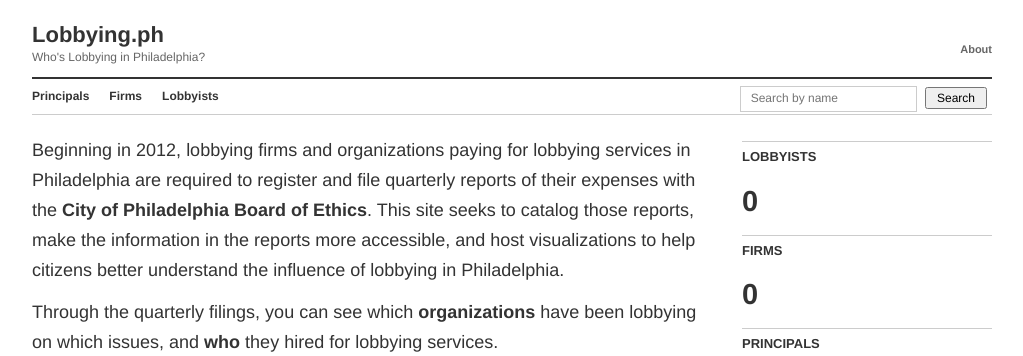
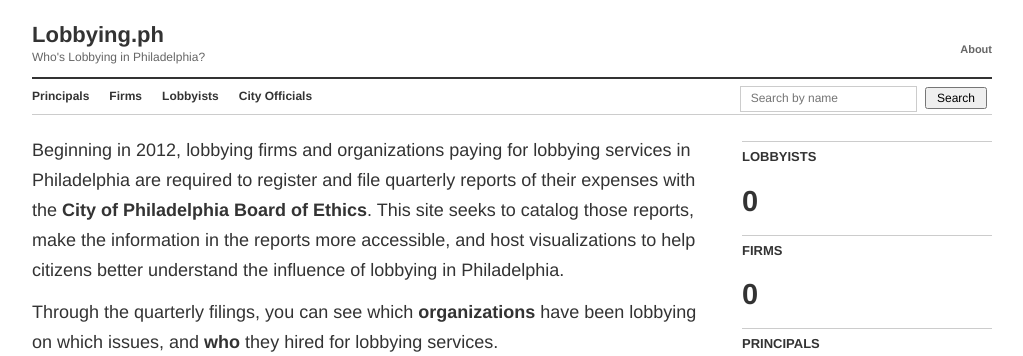
Before and after one commit to AxisPhilly/lobbying.ph-django, a Django app: page / in a window 1280 px wide. Shown: the top 356 px of the page, without its empty margins (128-1151 px from the left). Run offline with Django 3.2, Linux system fonts and the light colour scheme; data that the repository does not hold is empty; some libraries are stand-ins or nearby versions.

Commit message:
Add link to city officals list

```diff
--- a/project/templates/base.html
+++ b/project/templates/base.html
@@ -29,6 +29,7 @@
             <li><a {% if 'principal' in request.path %} class="current" {% endif %} href="/principals">Principals</a></li>
             <li><a {% if 'firms' in request.path %} class="current" {% endif %} href="/firms">Firms</a></li>
             <li><a {% if 'lobbyist' in request.path %} class="current" {% endif %} href="/lobbyists">Lobbyists</a></li>
+            <li><a {% if 'official' in request.path %} class="current" {% endif %} href="/officials">City Officials</a></li>
           </ul>
           <form class="search" action="/search/?q=" method="get">
             <input placeholder="Search by name" name="q" id="id_q" type="text"/>
```
